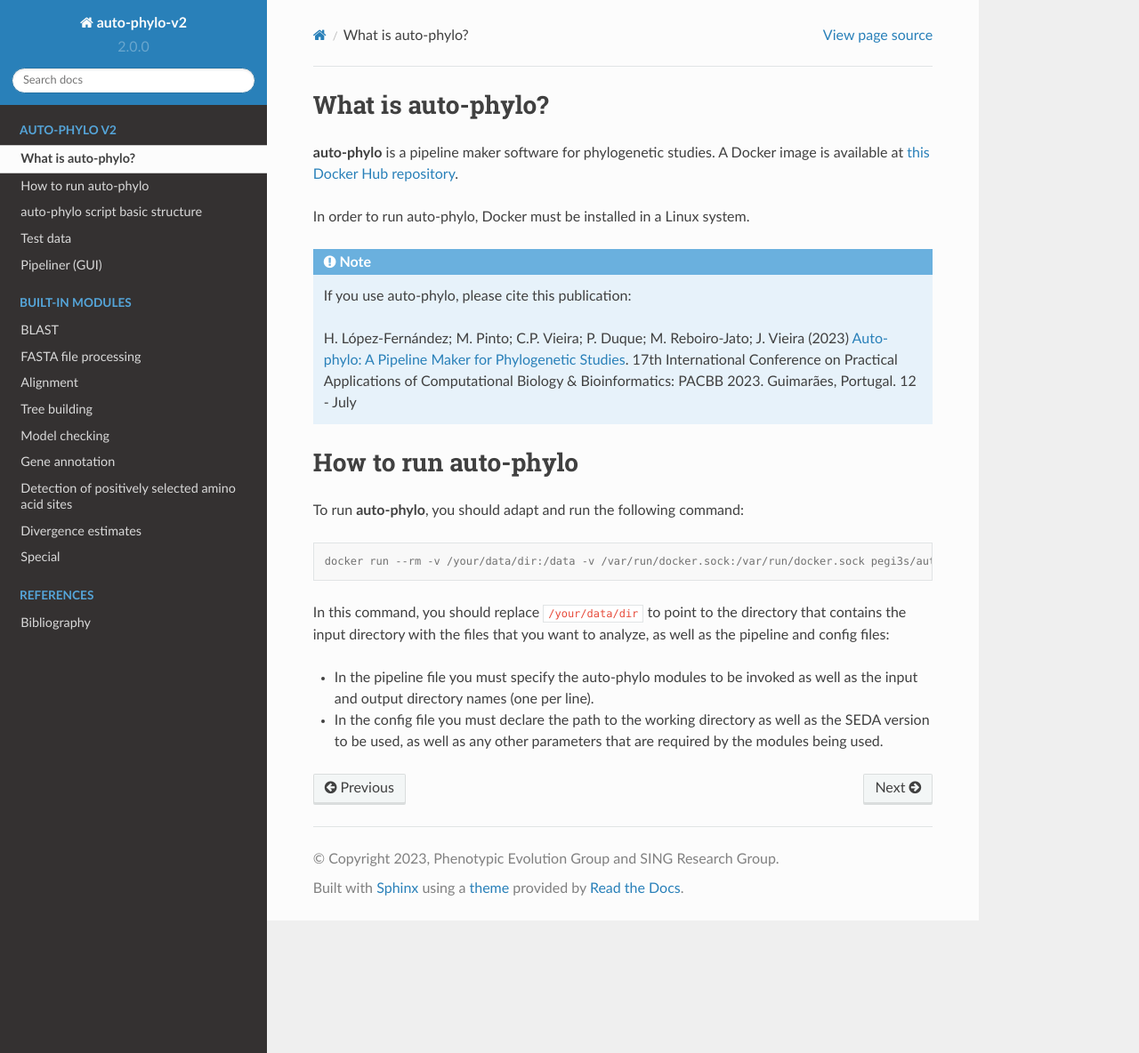
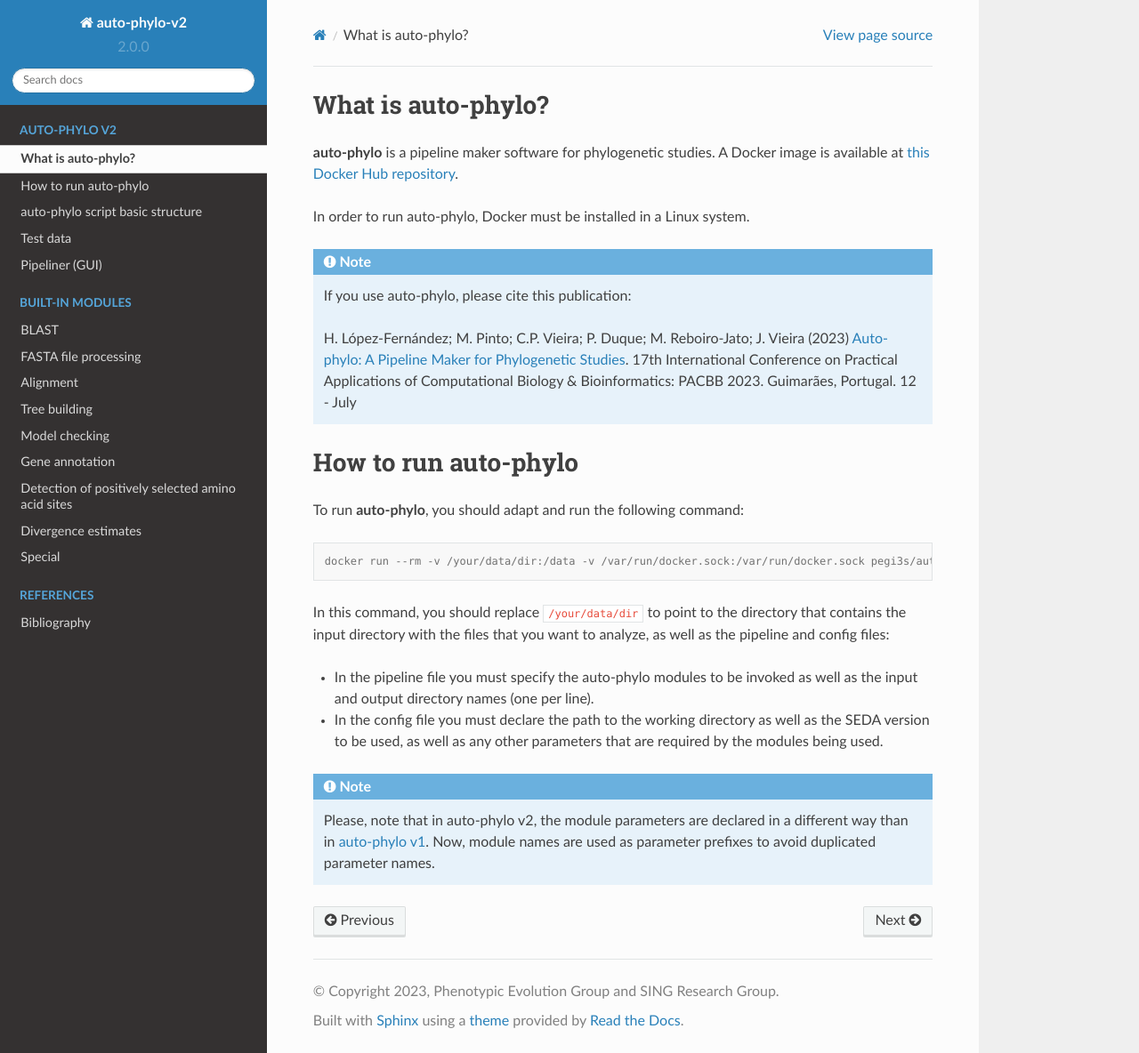
Before and after one commit to pegi3s/auto-phylo-docs, a Sphinx documentation site: the page built from source/overview.rst, in a window 1280 px wide and 1184 px high. Shown: the whole window at 89% size. Built offline with Sphinx 7.4.7 and the Read the Docs theme 2.0.0, drawn with Linux system fonts in a browser that asks for light colours.

Commit message:
Adds note about v1

```diff
--- a/source/overview.rst
+++ b/source/overview.rst
@@ -28,3 +28,7 @@ In this command, you should replace ``/your/data/dir`` to point to the directory
 
 - In the pipeline file you must specify the auto-phylo modules to be invoked as well as the input and output directory names (one per line).
 - In the config file you must declare the path to the working directory as well as the SEDA version to be used, as well as any other parameters that are required by the modules being used.
+
+.. Note::
+
+   Please, note that in auto-phylo v2, the module parameters are declared in a different way than in `auto-phylo v1 <http://evolution6.i3s.up.pt/static/auto-phylo/docs/>`_. Now, module names are used as parameter prefixes to avoid duplicated parameter names.
```
